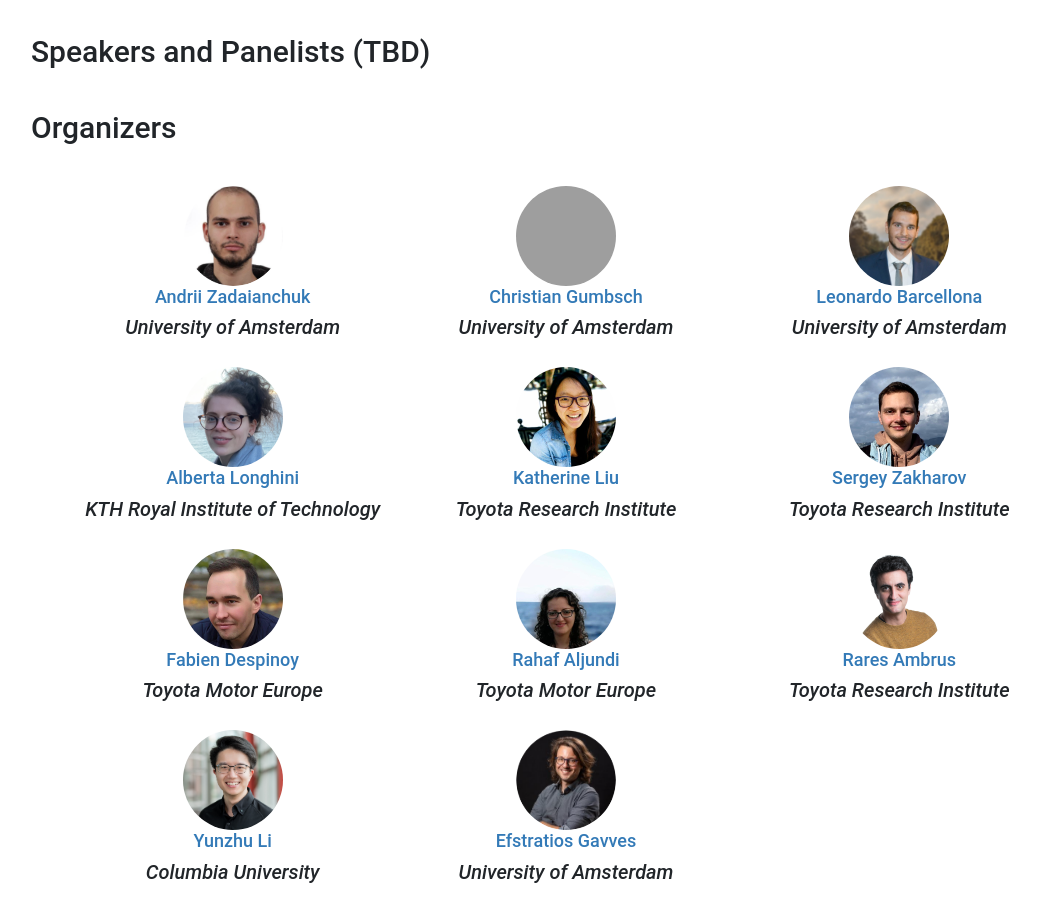
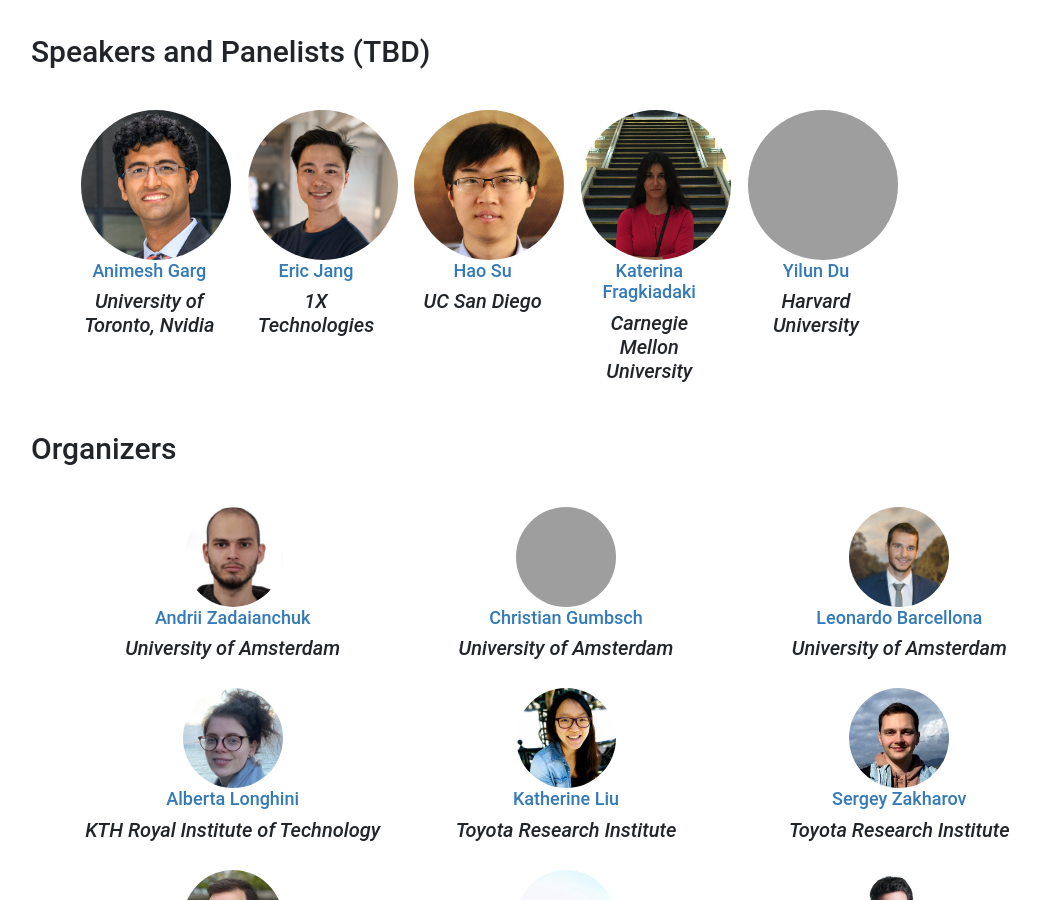
Before and after one commit to simulatingrobotworlds/simulatingrobotworlds.github.io, a Jekyll site: the page built from index.html, in a window 1280 px wide and 900 px high, scrolled down 1327 px. Shown: the whole window, without its empty margins (74-1114 px from the left). Built offline with Jekyll 4.4.1, drawn with Linux system fonts in a browser that asks for light colours; nearby versions of some CDN libraries; grey boxes are pictures that could not be loaded.

```diff
--- a/index.html
+++ b/index.html
@@ -78,7 +78,7 @@ layout: coverpage
 <div id="speakers" class="row">
   <h2>Speakers and Panelists (TBD)</h2>
   <div class="break"></div>
-  <!-- <div class="container">
+   <div class="container">
     <div class="row">
       <div class="col-sm-2 wow fadeInRightBig" data-animation-delay="200">
         <center><img class="img-responsive img-rounded" style="border-radius: 50%" height="150" width="150"
@@ -113,7 +113,7 @@ layout: coverpage
           </h4>
         </a>
         <h5 class="section-heading">
-          <center><i>UC San Diego/i></center>
+          <center><i>UC San Diego</i></center>
         </h5>
       </div>
       <div class="col-sm-2 wow fadeInRightBig" data-animation-delay="200">
@@ -137,9 +137,10 @@ layout: coverpage
           </h4>
         </a>
         <h5 class="section-heading">
-          <center><i>Harvard University/i></center>
+          <center><i>Harvard University</i></center>
         </h5>
       </div>
+      <!--
       <div class="col-sm-2 wow fadeInRightBig" data-animation-delay="200">
         <center><img class="img-responsive img-rounded" style="border-radius: 50%" height="150" width="150"
             src="images/speakers/georg-martius.jpg" alt=""></center>
@@ -164,8 +165,9 @@ layout: coverpage
           <center><i>KAIST, South Korea</i></center>
         </h5>
       </div>
+    -->
     </div>
-  </div> -->
+  </div>
 </div>
 
 <div id="organizers" class="row">
```
Also changed, not shown: images/speakers/eric_jang.jpg, images/speakers/hao_su.jpg, images/speakers/katerina-fragkiadaki.png.
